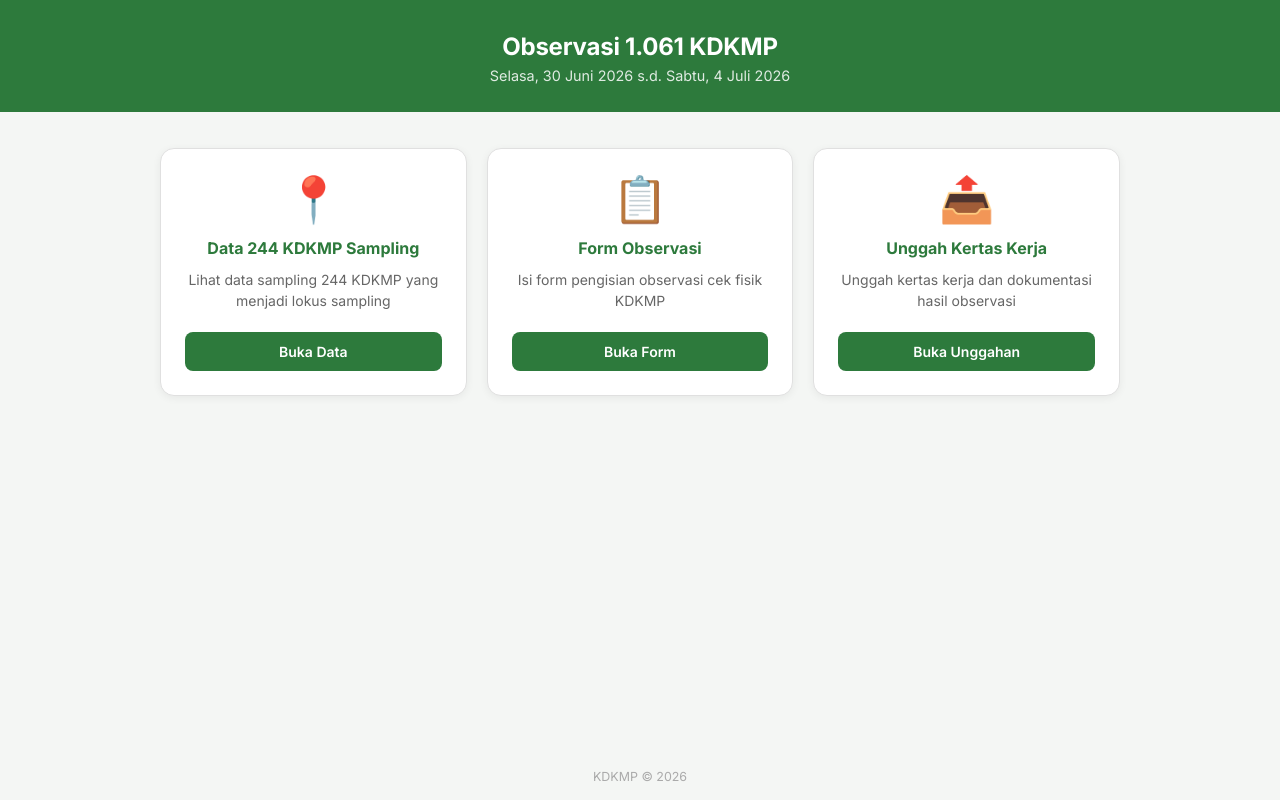
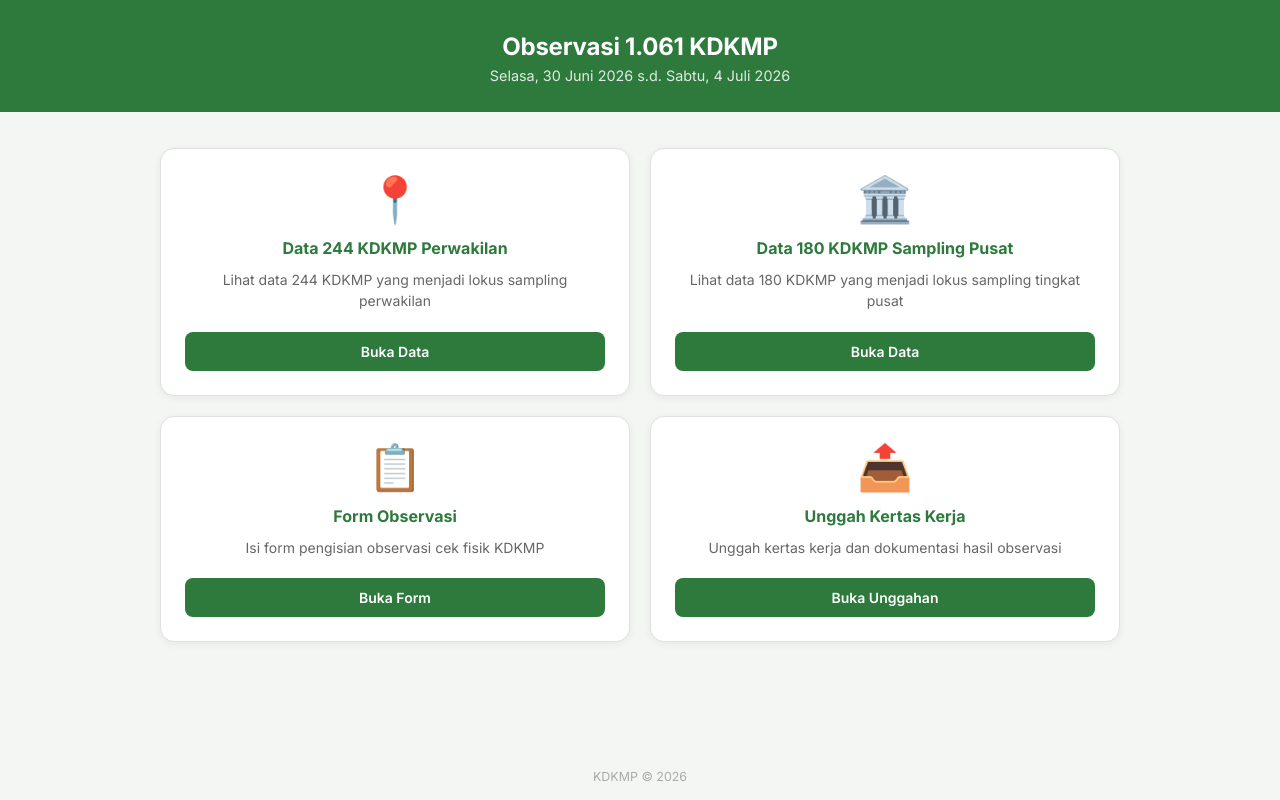
Before and after one commit to diperma/portal-kdkmp, a plain HTML site: page index.html in a window 1280 px wide. Drawn offline with Linux system fonts and the light colour scheme.

Commit message:
update: tambah kartu Data 180 KDKMP Sampling Pusat dan ubah 244 jadi Perwakilan
Co-Authored-By: Claude Sonnet 4.6 <noreply@anthropic.com>

```diff
--- a/index.html
+++ b/index.html
@@ -59,7 +59,7 @@
 
     .grid {
       display: grid;
-      grid-template-columns: repeat(3, 1fr);
+      grid-template-columns: repeat(2, 1fr);
       gap: 20px;
     }
 
@@ -153,8 +153,15 @@
 
     <a class="card" href="https://docs.google.com/spreadsheets/d/1aA9rVqlpA2l_nEu6mRYFMsMF9OD5Cj7b/edit?pli=1&gid=1346897773#gid=1346897773" target="_blank" rel="noopener noreferrer">
       <div class="ikon">📍</div>
-      <h2>Data 244 KDKMP Sampling</h2>
-      <p>Lihat data sampling 244 KDKMP yang menjadi lokus sampling</p>
+      <h2>Data 244 KDKMP Perwakilan</h2>
+      <p>Lihat data 244 KDKMP yang menjadi lokus sampling perwakilan</p>
+      <span class="tombol">Buka Data</span>
+    </a>
+
+    <a class="card" href="https://docs.google.com/spreadsheets/d/1PotAOoFqHaPRBIIzQsTQGhQtWv2gB4kY/edit?gid=987533059#gid=987533059" target="_blank" rel="noopener noreferrer">
+      <div class="ikon">🏛️</div>
+      <h2>Data 180 KDKMP Sampling Pusat</h2>
+      <p>Lihat data 180 KDKMP yang menjadi lokus sampling tingkat pusat</p>
       <span class="tombol">Buka Data</span>
     </a>
 
```
